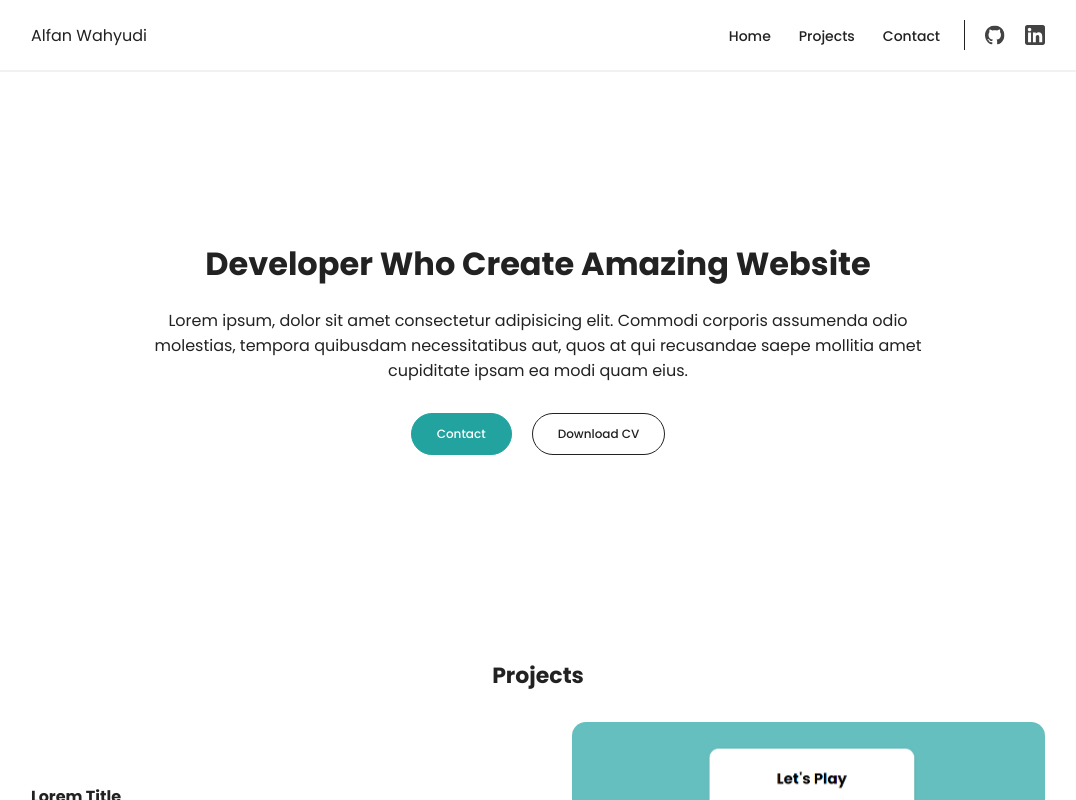
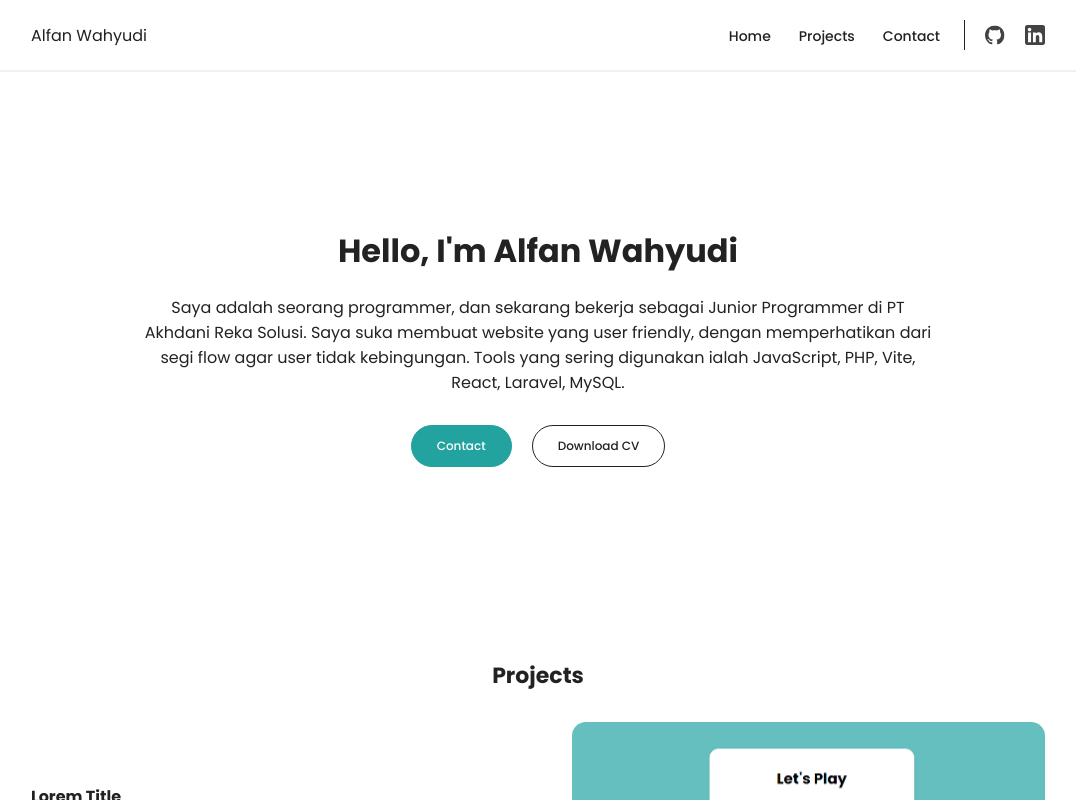
Before and after one commit to AlfanWahyudi/portfolio, a React (Create React App) app: page / in a window 1280 px wide. Shown: the top 800 px of the page, without its empty margins (102-1178 px from the left). Built offline with nearby package versions, Linux system fonts and the light colour scheme.

Commit message:
Update styling and add content hero section

```diff
--- a/src/App.css
+++ b/src/App.css
@@ -94,7 +94,13 @@ a {
   overflow: hidden !important;
 }
 
-@media only screen  and (min-width: 600px){
+@media only screen  and (min-width: 500px) {
+  .hero-hgroup > * {
+    text-align: center;
+  }
+}
+
+@media only screen  and (min-width: 600px) {
   .hero-hgroup-title {
     font-size: 3.2rem;
   }
--- a/src/components/hero/Hero.css
+++ b/src/components/hero/Hero.css
@@ -8,9 +8,13 @@
 }
 
 .hero-hgroup {
-  max-width: 79rem;
+  max-width: 80rem;
   text-align: center;
   margin-bottom: 3rem;
+}
+
+.hero-hgroup > * {
+  text-align: left;
 }
 
 .hero-hgroup-title {
--- a/src/components/hero/Hero.jsx
+++ b/src/components/hero/Hero.jsx
@@ -6,8 +6,10 @@ function Hero() {
     <section id="hero">
       <div className="container container__hero">
         <hgroup className="hero-hgroup">
-          <h1 className="hero-hgroup-title">Developer Who Create Amazing Website</h1>
-          <p className="hero-hgroup-subhead">Lorem ipsum, dolor sit amet consectetur adipisicing elit. Commodi corporis assumenda odio molestias, tempora quibusdam necessitatibus aut, quos at qui recusandae saepe mollitia amet cupiditate ipsam ea modi quam eius.</p>
+          <h1 className="hero-hgroup-title">Hello, I'm Alfan Wahyudi</h1>
+          <p className="hero-hgroup-subhead">Saya adalah seorang programmer, dan sekarang bekerja sebagai Junior Programmer di PT Akhdani Reka Solusi.
+            Saya suka membuat website yang user friendly, dengan memperhatikan dari segi flow agar user tidak kebingungan.
+            Tools yang sering digunakan ialah JavaScript, PHP, Vite, React, Laravel, MySQL.</p>
         </hgroup>
         <div className="hero-cta">
           <button className="btn btn-link btn-link__primary-hover">
```
